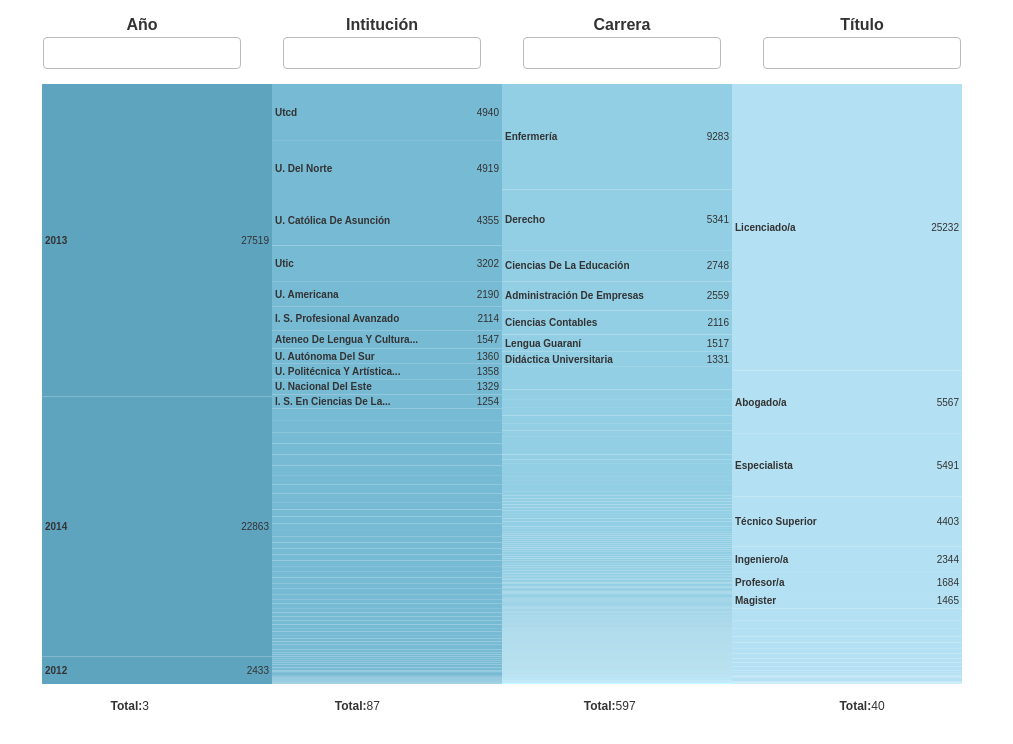
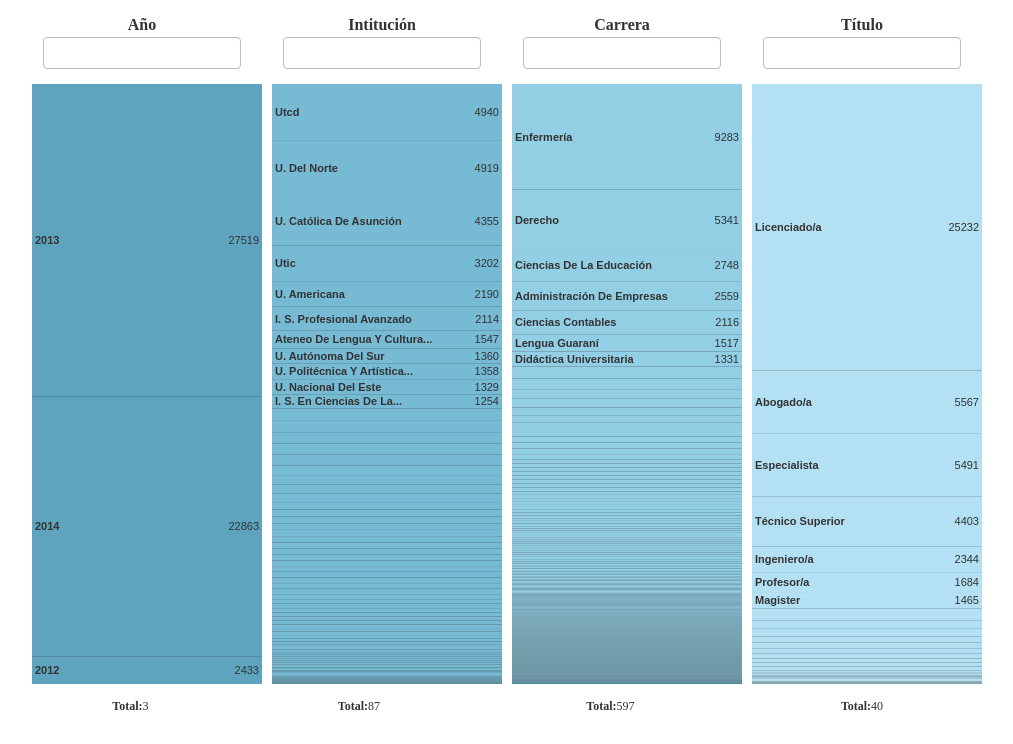
Before and after one commit to datospy/titulos-universitarios, a plain HTML site: page index.html in a window 1280 px wide. Shown: the part 75-819 px from the top of the page, without its empty margins (138-1151 px from the left). Drawn offline with nearby package versions, Linux system fonts and the light colour scheme.

Commit message:
Cambios menores

```diff
--- a/css/style.css
+++ b/css/style.css
@@ -4,6 +4,9 @@
 @import url(reset.css);
 @import url(mood.css);
 @import url(formularios.css);
+
+
+
 .multicolumna {
   -moz-column-width: 20em;
   -moz-column-gap: 20px;
--- a/index.html
+++ b/index.html
@@ -25,17 +25,12 @@
 
   <style type="text/css">
 
- /* body{
-    font-family: arial;
-    background: #F1F3F2 url('img/bgGral.jpg') center top no-repeat !important;
-    text-align: center;
-    font-weight: bold;
+  body{
+    font-family: 'bignoodle-titling';
+
 
   }
 
-  body h1{
-    text-align: center;
-  }*/
 
 
   text {
@@ -142,7 +137,7 @@
       .bottom(40)
       .canvas("visualization");
 
-  var list = new Lists(facets, data, 600, 230, 0, 0, "elastic_lists", function() { vis.render(); });
+  var list = new Lists(facets, data, 600, 230, 0, 0.1 , "elastic_lists", function() { vis.render(); });
   list.canvas("elastic_lists").reset().render();
   apariencia();
 
--- a/js/elastic_lists2.js
+++ b/js/elastic_lists2.js
@@ -51,28 +51,6 @@ apariencia = function () {
 
 
 
-    $("svg > g > g > g > rect").filter(function () {
-              return $(this).attr("height") < 14;
-          }).each(function(index) {
-
-            $( this ).parent().next().css('font-size', "0px");
-            $( this ).parent().next().next().css('font-size', "0px");
-            $( this ).parent().next().css('font-weight', "bold");
-
-
-            ;});
-
-
-
-    $("svg > g > g > g > rect").filter(function () {
-              return $(this).attr("height") >= 14;
-          }).each(function(index) {
-
-            $( this ).parent().next().css('font-weight', "bold");
-            $( this ).parent().next().next().css('font-size', "10px");
-
-
-            ;});
 
 
 
@@ -117,6 +95,48 @@ $("svg > g > g > g > rect").hover( function() {
       if($("svg > g > g:eq(1) > g > rect").length == 1) { $("svg > g > g:eq(1) > g > rect").attr("fill","#fd7277");$("svg > g > g:eq(1) > g > rect").parent().next().next().children().attr("fill", "white");$("svg > g > g:eq(1) > g > rect").parent().next().children().attr("fill", "white");  }
       if($("svg > g > g:eq(2) > g > rect").length == 1) { $("svg > g > g:eq(2) > g > rect").attr("fill","#fe9599");$("svg > g > g:eq(2) > g > rect").parent().next().next().children().attr("fill", "white");$("svg > g > g:eq(2) > g > rect").parent().next().children().attr("fill", "white");  }
       if($("svg > g > g:eq(3) > g > rect").length == 1) { $("svg > g > g:eq(3) > g > rect").attr("fill","#feb0b3");$("svg > g > g:eq(3) > g > rect").parent().next().next().children().attr("fill", "white");$("svg > g > g:eq(3) > g > rect").parent().next().children().attr("fill", "white");  }
+
+
+
+
+    $("svg > g > g > g > rect").each(function(index) {
+
+            $( this ).parent().next().css('font-weight', "bold");
+            $( this ).parent().next().css('font-size', "bold");
+            $( this ).parent().next().next().css('font-size', "11px");
+
+
+            ;});
+
+
+
+    $("svg > g > g > g > rect").filter(function () {
+              return $(this).attr("height") > 14;
+          }).each(function(index) {
+
+            $( this ).parent().next().css('font-size', "11px");
+            $( this ).parent().next().next().css('font-size', "11px");
+            $( this ).parent().next().css('font-weight', "bold");
+
+
+            ;});
+
+
+    $("svg > g > g > g > rect").filter(function () {
+              return $(this).attr("height") < 14;
+          }).each(function(index) {
+
+            $( this ).parent().next().css('font-size', "0px");
+            $( this ).parent().next().next().css('font-size', "0px");
+            $( this ).parent().next().css('font-weight', "bold");
+
+
+            ;});
+
+
+
+
+
 
       $("svg > g > g > g > rect").hover( function() {
                 $( this ).parent().next().css('font-size', "15px");
@@ -371,16 +391,16 @@ var Lists = function(facets, data, h, w, f, spacing, canvas, callback) {
   this.render = function() {
 
     var outside_panel = new pv.Panel()
-      .width((w /*+ 10*/) * y.length /*+ 10*/).height(h + 10).fillStyle("white")
+      .width((w + 10) * y.length + 10).height(h + 10).fillStyle("white") //color de borde arriba abajo
       .canvas(canvas);
 
     var list = outside_panel.add(pv.Panel)
       .data(bins)
       .top(5)
       .left(function() {
-        return /*10 +*/((w /*+ 10*/) * this.index );
+        return 10 +((w + 10) * this.index );
       })
-      .width(w).height(h).fillStyle("white");
+      .width(w).height(h).fillStyle("#333333"); //color de lineas separadoras
 
     // Column name labels
    /*
@@ -455,6 +475,9 @@ Rojo:#fc4349
 
         list.render();
         apariencia();
+        apariencia();
+        apariencia();
+
 
 
 
```
Also changed, not shown: css/big_noodle_titling.ttf (added).
